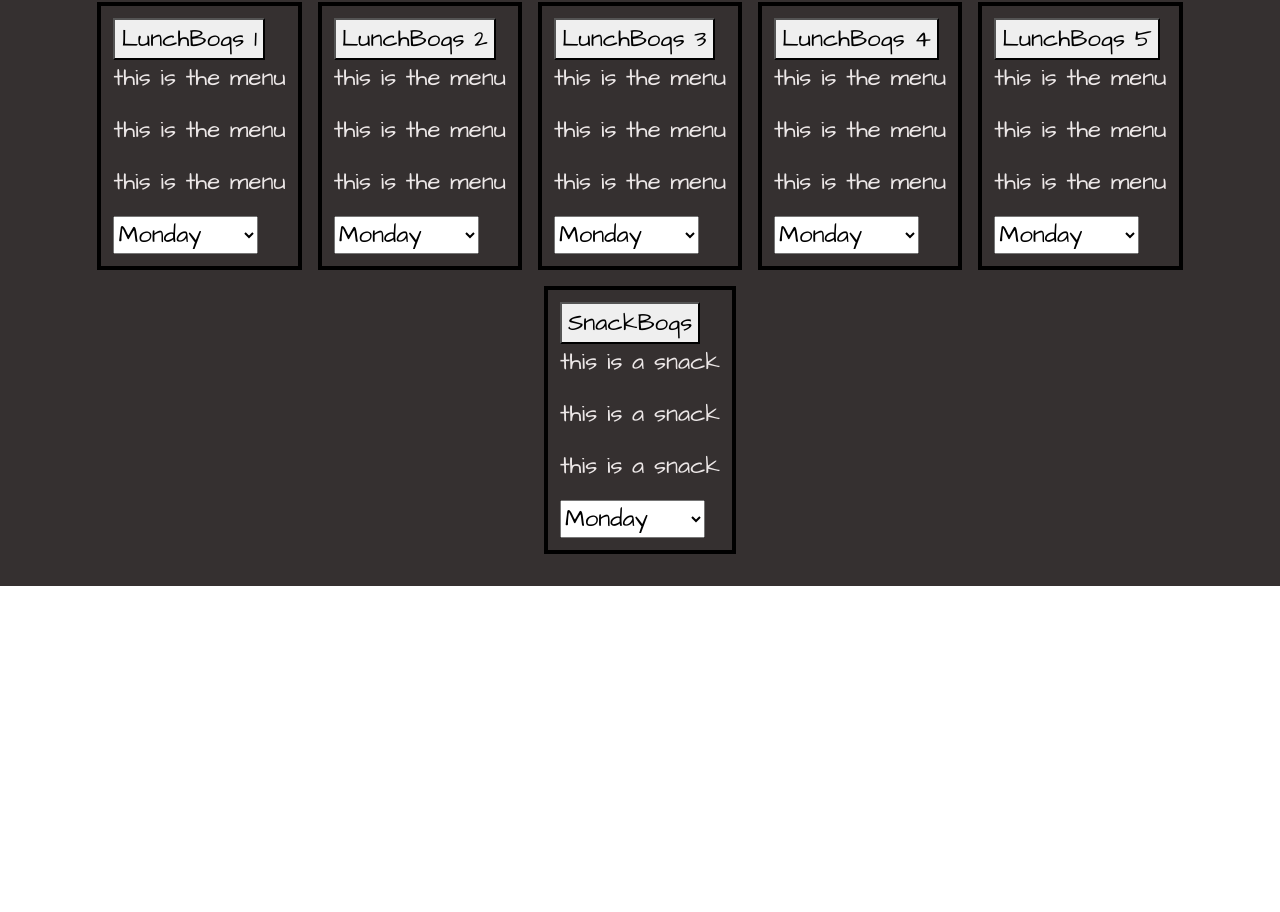
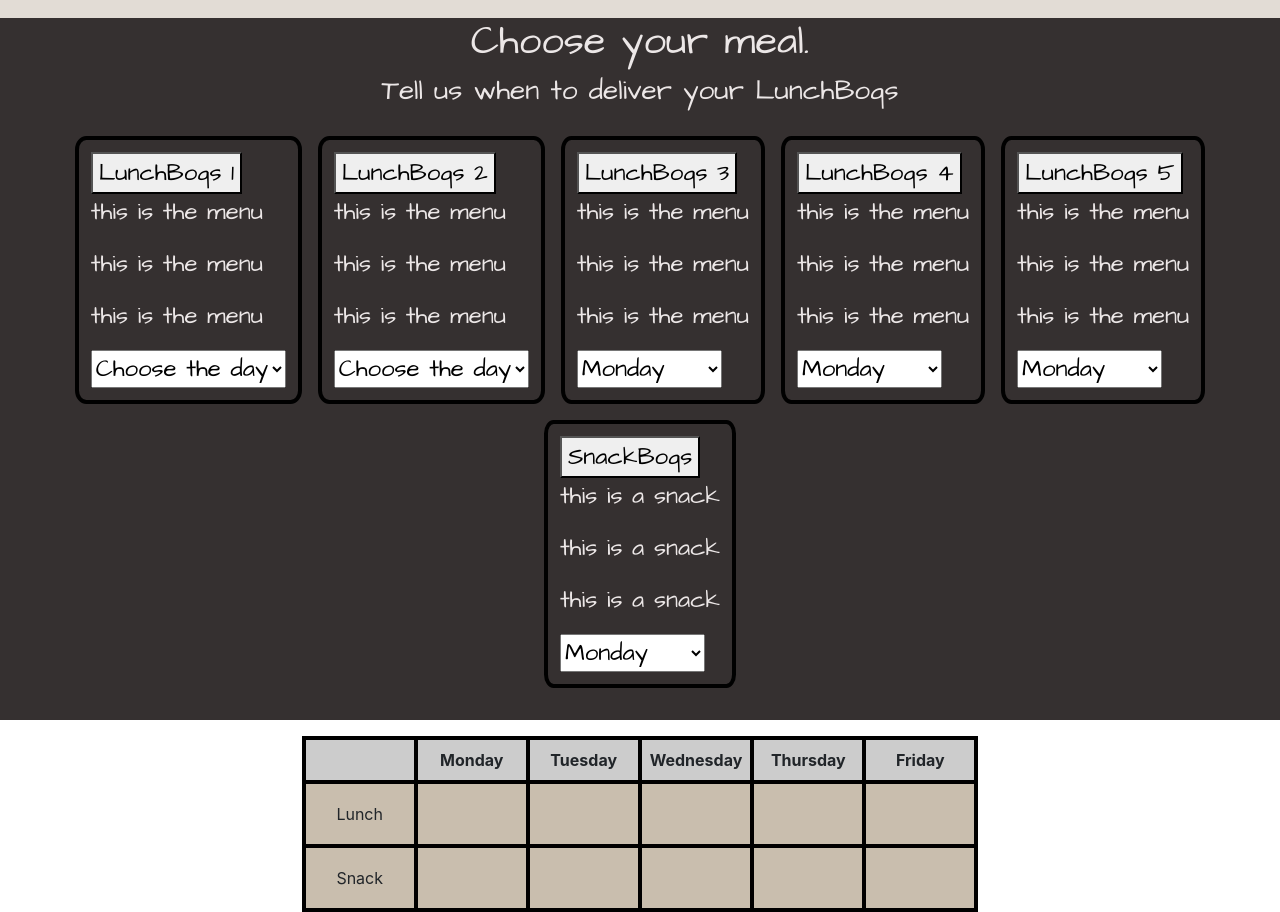
Before and after one commit to PerseusRipple/LunchBoqs, a React (Create React App) app in the folder ClientApp/: page /restaurant in a window 1280 px wide. Shown: the part 206-1118 px from the top of the page. Before the commit the page ends 800 px from the top, so only its background shows below. Built offline with nearby package versions, Linux system fonts and the light colour scheme.

Commit message:
added event changer with frog post on calender

```diff
--- a/ClientApp/src/index.css
+++ b/ClientApp/src/index.css
@@ -303,6 +303,17 @@ section.container {
 @media only screen and (min-width: 992px) {
 }
 
+/* Plan Page*/
+
+.plan-logo {
+  background-image: url('/images/linkedin_banner_image_2.png');
+  background-repeat: no repeat;
+  background-position: center;
+  background-size: cover;
+  margin-top: 0;
+  padding: 0;
+}
+
 /* Calendar */
 .calendar-container {
   display: flex;
@@ -325,14 +336,14 @@ section.container {
 }
 .days-rows th {
   text-align: center;
-  background-color: pink;
+  background-color: #ccc;
   border: 0.25rem solid black;
 }
 .lunch-row td,
 .snack-row td {
   text-align: center;
   padding: 1rem;
-  background-color: aqua;
+  background-color: rgb(201, 190, 174);
   border: 0.25rem solid black;
   width: 7rem;
   height: 4rem;
@@ -494,9 +505,18 @@ h3 {
 
 .menu-gallery article {
   border: 0.25rem solid black;
+  border-radius: 5%;
   margin: 0.5rem;
   padding: 0.75rem;
 }
+
+.menu-calendar {
+  min-height: 24rem;
+}
+
+/* .menu-gallery article button {
+  justify-content: center;
+} */
 
 /*Media Query for Restaurant Page */
 
@@ -514,18 +534,24 @@ h3 {
 
 @media only screen and (min-width: 768px) {
   .restaurant-logo {
-    /* min-height: 28rem; */
   }
 }
 
 @media only screen and (min-width: 992px) {
   .restaurant-logo {
-    /* min-height: 38rem; */
+    min-height: 14rem;
   }
 }
 
 @media only screen and (min-width: 1024px) {
   .restaurant-logo {
-    /* min-height: 44rem; */
+    min-height: 14rem;
+  }
+  /* .seafoodMenu-img img {
+    width: inherit;
+    height: inherit;
+  } */
+  .menu-calendar {
+    /* min-height: 24rem; */
   }
 }
--- a/ClientApp/src/pages/Plan.js
+++ b/ClientApp/src/pages/Plan.js
@@ -22,47 +22,12 @@ class Plan extends Component {
   render() {
     return (
       <section>
-        <nav>
-          <h1 className='calendar-header'>Your LunchBoqs</h1>
-        </nav>
-        <section className='calendar-container'>
-          <section className='calendar'>
-            <table>
-              <thead>
-                <tr className='days-rows'>
-                  <th />
-                  <th>Monday</th>
-                  <th>Tuesday</th>
-                  <th>Wednesday</th>
-                  <th>Thursday</th>
-                  <th>Friday</th>
-                </tr>
-              </thead>
-              <tbody>
-                <tr className='lunch-row'>
-                  <td>Lunch</td>
-                  <td />
-                  <td />
-                  <td />
-                  <td />
-                  <td />
-                </tr>
-                <tr className='snack-row'>
-                  <td>Snack</td>
-                  <td />
-                  <td />
-                  <td />
-                  <td />
-                  <td />
-                </tr>
-              </tbody>
-            </table>
-          </section>
-
-          {/* <h3>Select the days you want a LunchBoqs</h3>
-        <h4>Click 'Pack' to view your local menu options</h4> */}
-        </section>
-
+        <header className='plan-logo'>
+          <button className='LogIn' type='submit'>
+            Log In
+          </button>
+        </header>
+        {/* <h1 className='calendar-header'>Your LunchBoqs</h1> */}
         <section className='restaurant-gallery'>
           <article className='seafood-img'>
             <Link to='/restaurant' className='click-button'>
@@ -96,12 +61,13 @@ class Plan extends Component {
             </a>
           </article>
         </section>
-
+        /*{' '}
         {/* <section>
           <button className='step-two' type='submit'>
             Pack
           </button>
-        </section> */}
+        </section>{' '} */}
+        */
       </section>
     )
   }
--- a/ClientApp/src/pages/Restaurant.js
+++ b/ClientApp/src/pages/Restaurant.js
@@ -1,8 +1,24 @@
+/* eslint-disable jsx-a11y/accessible-emoji */
 import React, { Component } from 'react'
 import { Link } from 'react-router-dom'
 import seafood from '../images/seafoodlogo.png'
 
 class Restaurant extends Component {
+  state = {
+    monday: {
+      lunch: null,
+      snack: null
+    }
+  }
+
+  // meal day changed
+  dayChanged = (event, meal) => {
+    console.log('thing was change', event.target.value, 'for ', meal)
+    this.setState({
+      [event.target.value]: { lunch: meal }
+    })
+  }
+
   render() {
     return (
       <section>
@@ -23,12 +39,16 @@ class Restaurant extends Component {
               <p>this is the menu</p>
               <p>this is the menu</p>
               <p>this is the menu</p>
-              <select className='days'>
-                <option value='Monday'>Monday</option>
-                <option value='Tuesday'>Tuesday</option>
-                <option value='Wednesday'>Wednesday</option>
-                <option value='Thursday'>Thursday</option>
-                <option value='Friday'>Friday</option>
+              <select
+                className='days'
+                onChange={e => this.dayChanged(e, 'lunchboqs 1')}
+              >
+                <option>Choose the day</option>
+                <option value='monday'>Monday</option>
+                <option value='tuesday'>Tuesday</option>
+                <option value='wednesday'>Wednesday</option>
+                <option value='thursday'>Thursday</option>
+                <option value='friday'>Friday</option>
               </select>
             </article>
 
@@ -37,7 +57,11 @@ class Restaurant extends Component {
               <p>this is the menu</p>
               <p>this is the menu</p>
               <p>this is the menu</p>
-              <select className='days'>
+              <select
+                className='days'
+                onChange={e => this.dayChanged(e, 'lunchboqs 2')}
+              >
+                <option>Choose the day</option>
                 <option value='Monday'>Monday</option>
                 <option value='Tuesday'>Tuesday</option>
                 <option value='Wednesday'>Wednesday</option>
@@ -51,7 +75,10 @@ class Restaurant extends Component {
               <p>this is the menu</p>
               <p>this is the menu</p>
               <p>this is the menu</p>
-              <select className='days'>
+              <select
+                className='days'
+                onChange={e => this.dayChanged(e, 'lunchboqs 3')}
+              >
                 <option value='Monday'>Monday</option>
                 <option value='Tuesday'>Tuesday</option>
                 <option value='Wednesday'>Wednesday</option>
@@ -65,7 +92,10 @@ class Restaurant extends Component {
               <p>this is the menu</p>
               <p>this is the menu</p>
               <p>this is the menu</p>
-              <select className='days'>
+              <select
+                className='days'
+                onChange={e => this.dayChanged(e, 'lunchboqs 4')}
+              >
                 <option value='Monday'>Monday</option>
                 <option value='Tuesday'>Tuesday</option>
                 <option value='Wednesday'>Wednesday</option>
@@ -79,7 +109,10 @@ class Restaurant extends Component {
               <p>this is the menu</p>
               <p>this is the menu</p>
               <p>this is the menu</p>
-              <select className='days'>
+              <select
+                className='days'
+                onChange={e => this.dayChanged(e, 'lunchboqs 5')}
+              >
                 <option value='Monday'>Monday</option>
                 <option value='Tuesday'>Tuesday</option>
                 <option value='Wednesday'>Wednesday</option>
@@ -93,7 +126,10 @@ class Restaurant extends Component {
               <p>this is a snack</p>
               <p>this is a snack</p>
               <p>this is a snack</p>
-              <select className='days'>
+              <select
+                className='days'
+                onChange={e => this.dayChanged(e, 'snackboqs')}
+              >
                 <option value='Monday'>Monday</option>
                 <option value='Tuesday'>Tuesday</option>
                 <option value='Wednesday'>Wednesday</option>
@@ -103,6 +139,53 @@ class Restaurant extends Component {
             </article>
           </section>
         </section>
+
+        <section className='calendar-container'>
+          <article />
+          <section className='calendar'>
+            <table>
+              <thead>
+                <tr className='days-rows'>
+                  <th />
+                  <th>Monday</th>
+                  <th>Tuesday</th>
+                  <th>Wednesday</th>
+                  <th>Thursday</th>
+                  <th>Friday</th>
+                </tr>
+              </thead>
+
+              <tbody>
+                <tr className='lunch-row'>
+                  <td>Lunch</td>
+                  <td>
+                    <span
+                      role='img'
+                      aira-label='this meal has been selected'
+                      style={{
+                        display: this.state.monday.lunch ? 'block' : 'none'
+                      }}
+                    >
+                      🐸
+                    </span>
+                  </td>
+                  <td />
+                  <td />
+                  <td />
+                  <td />
+                </tr>
+                <tr className='snack-row'>
+                  <td>Snack</td>
+                  <td />
+                  <td />
+                  <td />
+                  <td />
+                  <td />
+                </tr>
+              </tbody>
+            </table>
+          </section>
+        </section>
       </section>
     )
   }
```
Also changed, not shown: 1 other file (tests, documents, lock files or other folders).
